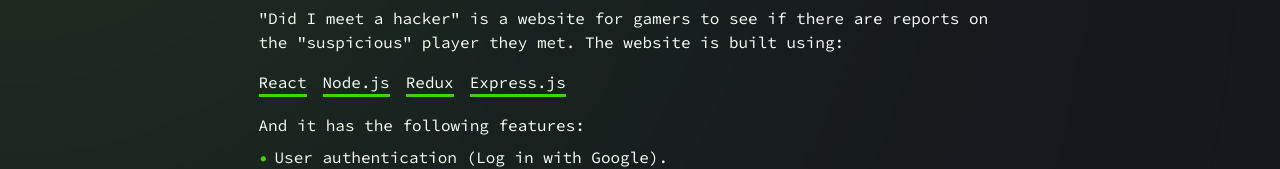
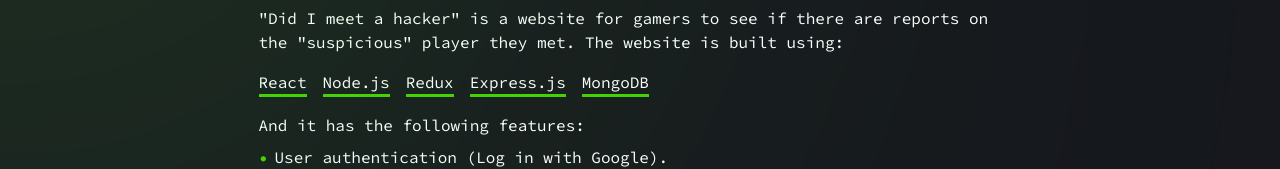
Before and after one commit to SamiKamal/portfolio, a React (Create React App) app: page /work/didimeetahacker in a window 1280 px wide. Shown: the part 231-400 px from the top of the page. Built offline with nearby package versions, Linux system fonts and the light colour scheme; a web font is replaced by a local one.

Commit message:
Add MongoDB as stack to "Did I meet a hacker"

```diff
--- a/src/work/DidImeetahacker.js
+++ b/src/work/DidImeetahacker.js
@@ -19,6 +19,7 @@
                     <StackItem>Node.js</StackItem>
                     <StackItem>Redux</StackItem>
                     <StackItem>Express.js</StackItem>
+                    <StackItem>MongoDB</StackItem>
                 </StackList>
                 And it has the following features:
                 <List>
```
